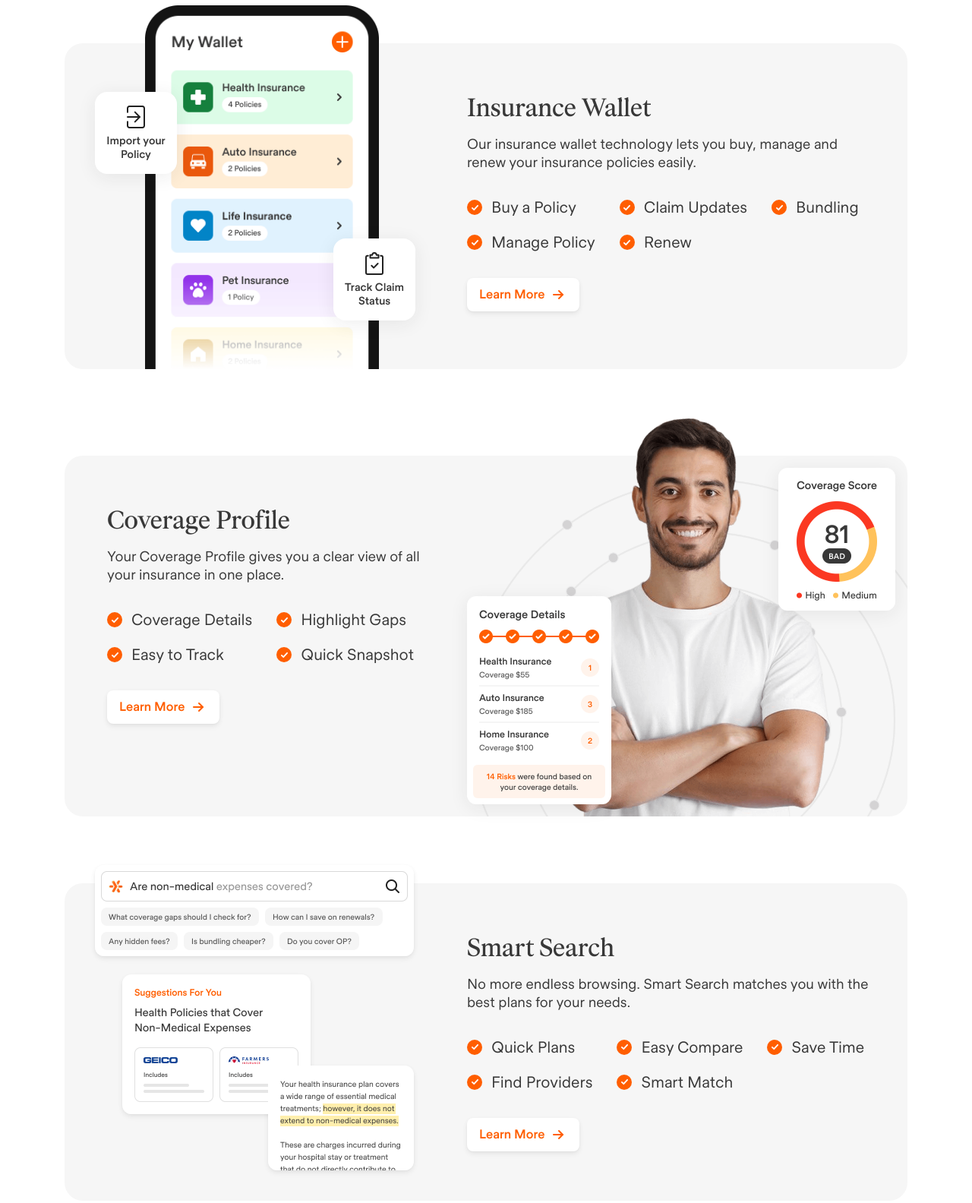
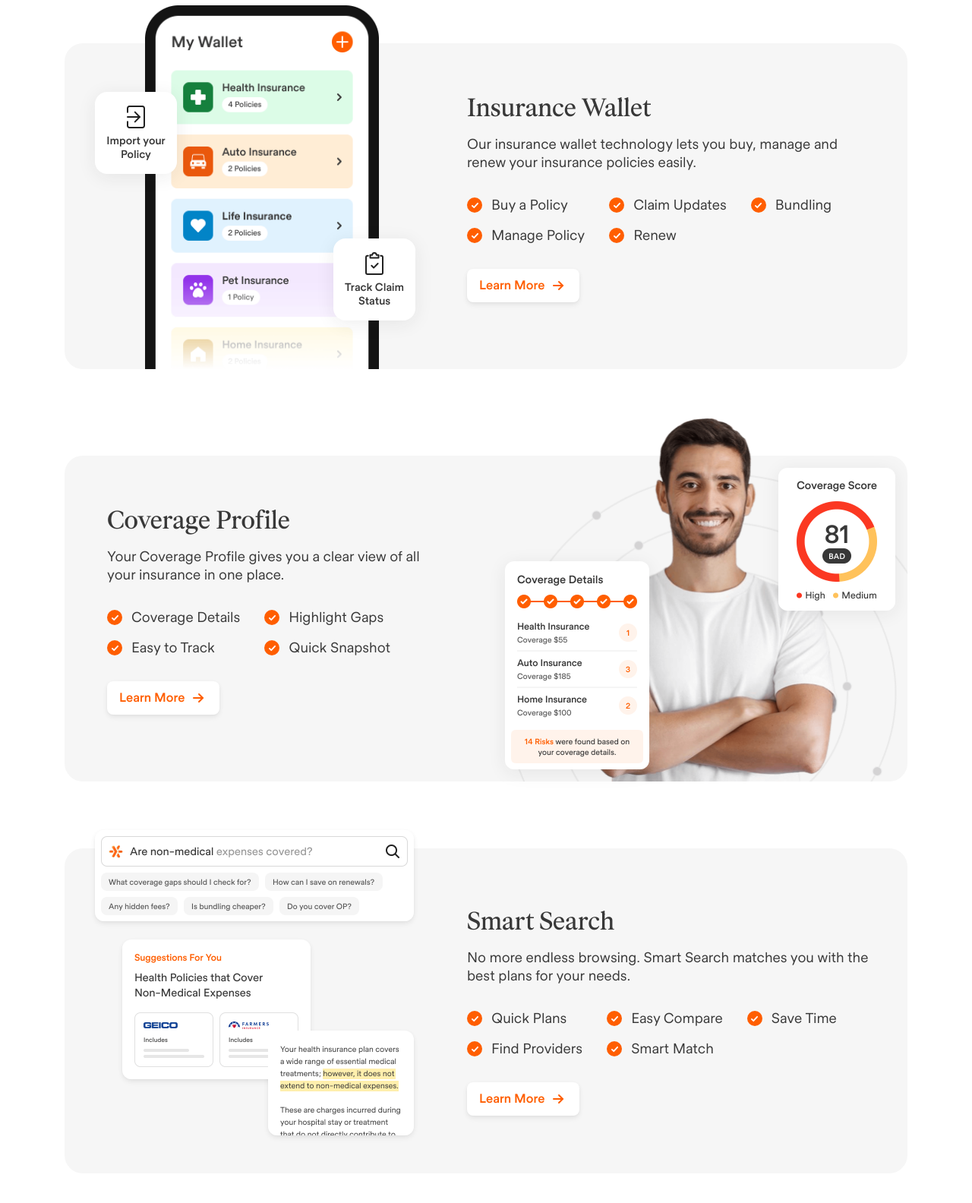
Before and after one commit to MohanaprabhuR/plans, a website built with Vite: page index.html in a window 1280 px wide. Shown: the part 1237-2821 px from the top of the page at 76% size. Built offline with nearby package versions, Linux system fonts and the light colour scheme.

Commit message:
Font size changes

```diff
--- a/index.html
+++ b/index.html
@@ -502,7 +502,7 @@
                   class="pt-8 flex flex-col gap-y-4 max-md:flex-wrap max-md:pt-4 max-sm:pt-3 max-sm:gap-y-3"
                 >
                   <li
-                    class="text-xl text-gray-900 leading-[30px] flex items-center gap-x-3 max-sm:text-lg max-sm:gap-x-2 [font-variation-settings:var(--font-var-400)]"
+                    class="text-lg text-gray-900 leading-6 flex items-center gap-x-3 max-sm:text-lg max-sm:gap-x-2 [font-variation-settings:var(--font-var-400)]"
                   >
                     <div
                       class="px-[1.5] py-[7px] bg-orange-200 rounded-full size-5 flex items-center justify-center"
@@ -518,7 +518,7 @@
                     Buy a Policy
                   </li>
                   <li
-                    class="text-xl text-gray-900 leading-[30px] flex items-center gap-x-3 max-sm:text-lg max-sm:gap-x-2 [font-variation-settings:var(--font-var-400)]"
+                    class="text-lg text-gray-900 leading-6 flex items-center gap-x-3 max-sm:text-lg max-sm:gap-x-2 [font-variation-settings:var(--font-var-400)]"
                   >
                     <div
                       class="px-[1.5] py-[7px] bg-orange-200 rounded-full size-5 flex items-center justify-center"
@@ -536,7 +536,7 @@
                 </ul>
                 <ul class="pt-8 flex flex-col gap-y-4 max-md:pt-4">
                   <li
-                    class="text-xl text-gray-900 leading-[30px] flex items-center gap-x-3 max-sm:text-lg max-sm:gap-x-2 [font-variation-settings:var(--font-var-400)]"
+                    class="text-lg text-gray-900 leading-6 flex items-center gap-x-3 max-sm:text-lg max-sm:gap-x-2 [font-variation-settings:var(--font-var-400)]"
                   >
                     <div
                       class="px-[1.5] py-[7px] bg-orange-200 rounded-full size-5 flex items-center justify-center"
@@ -552,7 +552,7 @@
                     Claim Updates
                   </li>
                   <li
-                    class="text-xl text-gray-900 leading-[30px] flex items-center gap-x-3 max-sm:text-lg max-sm:gap-x-2 [font-variation-settings:var(--font-var-400)]"
+                    class="text-lg text-gray-900 leading-6 flex items-center gap-x-3 max-sm:text-lg max-sm:gap-x-2 [font-variation-settings:var(--font-var-400)]"
                   >
                     <div
                       class="px-[1.5] py-[7px] bg-orange-200 rounded-full size-5 flex items-center justify-center"
@@ -570,7 +570,7 @@
                 </ul>
                 <ul class="pt-8 flex flex-col gap-y-4 max-md:pt-4">
                   <li
-                    class="text-xl text-gray-900 leading-[30px] flex items-center gap-x-3 max-sm:text-lg max-sm:gap-x-2 [font-variation-settings:var(--font-var-400)]"
+                    class="text-lg text-gray-900 leading-6 flex items-center gap-x-3 max-sm:text-lg max-sm:gap-x-2 [font-variation-settings:var(--font-var-400)]"
                   >
                     <div
                       class="px-[1.5] py-[7px] bg-orange-200 rounded-full size-5 flex items-center justify-center"
@@ -624,7 +624,7 @@
                   class="pt-8 flex flex-col gap-y-4 max-md:flex-wrap max-md:pt-4 max-sm:pt-3 max-sm:gap-y-3"
                 >
                   <li
-                    class="text-xl text-gray-900 leading-[30px] flex items-center gap-x-3 max-sm:text-lg max-sm:gap-x-2 [font-variation-settings:var(--font-var-400)]"
+                    class="text-lg text-gray-900 leading-6 flex items-center gap-x-3 max-sm:text-lg max-sm:gap-x-2 [font-variation-settings:var(--font-var-400)]"
                   >
                     <div
                       class="px-[1.5] py-[7px] bg-orange-200 rounded-full size-5 flex items-center justify-center"
@@ -640,7 +640,7 @@
                     Coverage Details
                   </li>
                   <li
-                    class="text-xl text-gray-900 leading-[30px] flex items-center gap-x-3 max-sm:text-lg max-sm:gap-x-2 [font-variation-settings:var(--font-var-400)]"
+                    class="text-lg text-gray-900 leading-6 flex items-center gap-x-3 max-sm:text-lg max-sm:gap-x-2 [font-variation-settings:var(--font-var-400)]"
                   >
                     <div
                       class="px-[1.5] py-[7px] bg-orange-200 rounded-full size-5 flex items-center justify-center"
@@ -660,7 +660,7 @@
                   class="pt-8 flex flex-col gap-y-4 max-md:flex-wrap max-md:pt-4 max-sm:pt-3 max-sm:gap-y-3"
                 >
                   <li
-                    class="text-xl text-gray-900 leading-[30px] flex items-center gap-x-3 max-sm:text-lg max-sm:gap-x-2 [font-variation-settings:var(--font-var-400)]"
+                    class="text-lg text-gray-900 leading-6 flex items-center gap-x-3 max-sm:text-lg max-sm:gap-x-2 [font-variation-settings:var(--font-var-400)]"
                   >
                     <div
                       class="px-[1.5] py-[7px] bg-orange-200 rounded-full size-5 flex items-center justify-center"
@@ -676,7 +676,7 @@
                     Highlight Gaps
                   </li>
                   <li
-                    class="text-xl text-gray-900 leading-[30px] flex items-center gap-x-3 max-sm:text-lg max-sm:gap-x-2 [font-variation-settings:var(--font-var-400)]"
+                    class="text-lg text-gray-900 leading-6 flex items-center gap-x-3 max-sm:text-lg max-sm:gap-x-2 [font-variation-settings:var(--font-var-400)]"
                   >
                     <div
                       class="px-[1.5] py-[7px] bg-orange-200 rounded-full size-5 flex items-center justify-center"
@@ -709,7 +709,7 @@
               class="relative max-lg:w-[500px] max-lg:mx-auto max-lg:-mt-[50px] max-md:w-full max-md:px-4"
             >
               <figure
-                class="w-[580px] relative -mt-[50px] max-xl:w-[470px] max-xl:mt-0 max-xl:-bottom-1 max-xl:relative max-md:w-full"
+                class="w-[530px] relative -mt-[50px] max-xl:w-[470px] max-xl:mt-0 max-xl:-bottom-1 max-xl:relative max-md:w-full"
               >
                 <img
                   src="/images/coverage-profile.png"
@@ -772,7 +772,7 @@
               </figure>
             </div>
             <div
-              class="py-[65px] pr-12 w-full max-w-[580px] max-xl:pr-6 max-lg:max-w-full max-lg:px-8 max-lg:py-10 max-sm:p-8 max-xs:px-6"
+              class="py-[76px] pr-12 w-full max-w-[580px] max-xl:pr-6 max-lg:max-w-full max-lg:px-8 max-lg:py-10 max-sm:p-8 max-xs:px-6"
             >
               <h3
                 class="text-gray-900 text-[32px] [font-variation-settings:var(--font-var-464-serif)] leading-10 tracking-[-0.32px] font-sans-serif max-sm:text-2xl max-sm:leading-8"
@@ -792,7 +792,7 @@
                   class="pt-8 flex flex-col gap-y-4 max-md:flex-wrap max-md:pt-4 max-sm:pt-3 max-sm:gap-y-3"
                 >
                   <li
-                    class="text-xl text-gray-900 leading-[30px] flex items-center gap-x-3 max-sm:text-lg max-sm:gap-x-2 [font-variation-settings:var(--font-var-400)]"
+                    class="text-lg text-gray-900 leading-6 flex items-center gap-x-3 max-sm:text-lg max-sm:gap-x-2 [font-variation-settings:var(--font-var-400)]"
                   >
                     <div
                       class="px-[1.5] py-[7px] bg-orange-200 rounded-full size-5 flex items-center justify-center"
@@ -808,7 +808,7 @@
                     Quick Plans
                   </li>
                   <li
-                    class="text-xl text-gray-900 leading-[30px] flex items-center gap-x-3 max-sm:text-lg max-sm:gap-x-2 [font-variation-settings:var(--font-var-400)]"
+                    class="text-lg text-gray-900 leading-6 flex items-center gap-x-3 max-sm:text-lg max-sm:gap-x-2 [font-variation-settings:var(--font-var-400)]"
                   >
                     <div
                       class="px-[1.5] py-[7px] bg-orange-200 rounded-full size-5 flex items-center justify-center"
@@ -828,7 +828,7 @@
                   class="pt-8 flex flex-col gap-y-4 max-md:flex-wrap max-md:pt-4 max-sm:pt-3 max-sm:gap-y-3"
                 >
                   <li
-                    class="text-xl text-gray-900 leading-[30px] flex items-center gap-x-3 max-sm:text-lg max-sm:gap-x-2 [font-variation-settings:var(--font-var-400)]"
+                    class="text-lg text-gray-900 leading-6 flex items-center gap-x-3 max-sm:text-lg max-sm:gap-x-2 [font-variation-settings:var(--font-var-400)]"
                   >
                     <div
                       class="px-[1.5] py-[7px] bg-orange-200 rounded-full size-5 flex items-center justify-center"
@@ -844,7 +844,7 @@
                     Easy Compare
                   </li>
                   <li
-                    class="text-xl text-gray-900 leading-[30px] flex items-center gap-x-3 max-sm:text-lg max-sm:gap-x-2 [font-variation-settings:var(--font-var-400)]"
+                    class="text-lg text-gray-900 leading-6 flex items-center gap-x-3 max-sm:text-lg max-sm:gap-x-2 [font-variation-settings:var(--font-var-400)]"
                   >
                     <div
                       class="px-[1.5] py-[7px] bg-orange-200 rounded-full size-5 flex items-center justify-center"
@@ -862,7 +862,7 @@
                 </ul>
                 <ul class="pt-8 flex flex-col gap-y-4 max-md:pt-4">
                   <li
-                    class="text-xl text-gray-900 leading-[30px] flex items-center gap-x-3 max-sm:text-lg max-sm:gap-x-2 [font-variation-settings:var(--font-var-400)]"
+                    class="text-lg text-gray-900 leading-6 flex items-center gap-x-3 max-sm:text-lg max-sm:gap-x-2 [font-variation-settings:var(--font-var-400)]"
                   >
                     <div
                       class="px-[1.5] py-[7px] bg-orange-200 rounded-full size-5 flex items-center justify-center"
@@ -896,7 +896,7 @@
             class="bg-gray-50 rounded-3xl mt-[88px] flex gap-x-[113px] max-xl:gap-x-[30px] max-lg:flex-wrap max-lg:flex-col-reverse max-sm:rounded-2xl max-sm:mt-[70px]"
           >
             <div
-              class="py-[65px] pl-14 w-full max-w-[520px] max-xl:pl-8 max-lg:max-w-full max-lg:py-10 max-lg:px-8 max-sm:p-8 max-sm:px-6 max-xl:max-w-[450px] max-xss:pt-16"
+              class="py-[76px] pl-14 w-full max-w-[520px] max-xl:pl-8 max-lg:max-w-full max-lg:py-10 max-lg:px-8 max-sm:p-8 max-sm:px-6 max-xl:max-w-[450px] max-xss:pt-16"
             >
               <h3
                 class="text-gray-900 text-[32px] [font-variation-settings:var(--font-var-464-serif)] leading-10 tracking-[-0.32px] font-sans-serif max-sm:text-2xl max-sm:leading-8"
@@ -916,7 +916,7 @@
                   class="pt-8 flex flex-col gap-y-4 max-md:flex-wrap max-md:pt-4 max-sm:pt-3 max-sm:gap-y-3"
                 >
                   <li
-                    class="text-xl text-gray-900 leading-[30px] flex items-center gap-x-3 max-sm:text-lg max-sm:gap-x-2 [font-variation-settings:var(--font-var-400)]"
+                    class="text-lg text-gray-900 leading-6 flex items-center gap-x-3 max-sm:text-lg max-sm:gap-x-2 [font-variation-settings:var(--font-var-400)]"
                   >
                     <div
                       class="px-[1.5] py-[7px] bg-orange-200 rounded-full size-5 flex items-center justify-center"
@@ -932,7 +932,7 @@
                     Get Help
                   </li>
                   <li
-                    class="text-xl text-gray-900 leading-[30px] flex items-center gap-x-3 max-sm:text-lg max-sm:gap-x-2 [font-variation-settings:var(--font-var-400)]"
+                    class="text-lg text-gray-900 leading-6 flex items-center gap-x-3 max-sm:text-lg max-sm:gap-x-2 [font-variation-settings:var(--font-var-400)]"
                   >
                     <div
                       class="px-[1.5] py-[7px] bg-orange-200 rounded-full size-5 flex items-center justify-center"
@@ -952,7 +952,7 @@
                   class="pt-8 flex flex-col gap-y-4 max-md:flex-wrap max-md:pt-4 max-sm:pt-3 max-sm:gap-y-3"
                 >
                   <li
-                    class="text-xl text-gray-900 leading-[30px] flex items-center gap-x-3 max-sm:text-lg max-sm:gap-x-2 [font-variation-settings:var(--font-var-400)]"
+                    class="text-lg text-gray-900 leading-6 flex items-center gap-x-3 max-sm:text-lg max-sm:gap-x-2 [font-variation-settings:var(--font-var-400)]"
                   >
                     <div
                       class="px-[1.5] py-[7px] bg-orange-200 rounded-full size-5 flex items-center justify-center"
@@ -968,7 +968,7 @@
                     Clear Answers
                   </li>
                   <li
-                    class="text-xl text-gray-900 leading-[30px] flex items-center gap-x-3 max-sm:text-lg max-sm:gap-x-2 [font-variation-settings:var(--font-var-400)]"
+                    class="text-lg text-gray-900 leading-6 flex items-center gap-x-3 max-sm:text-lg max-sm:gap-x-2 [font-variation-settings:var(--font-var-400)]"
                   >
                     <div
                       class="px-[1.5] py-[7px] bg-orange-200 rounded-full size-5 flex items-center justify-center"
```
